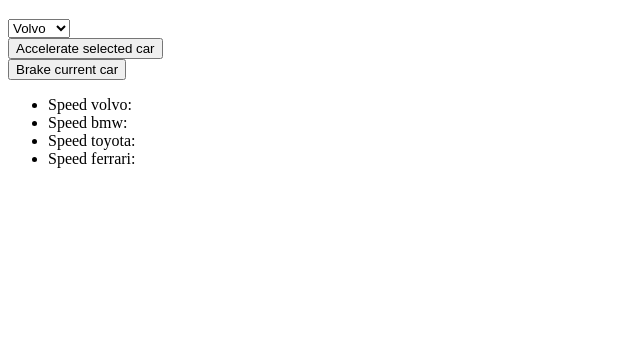
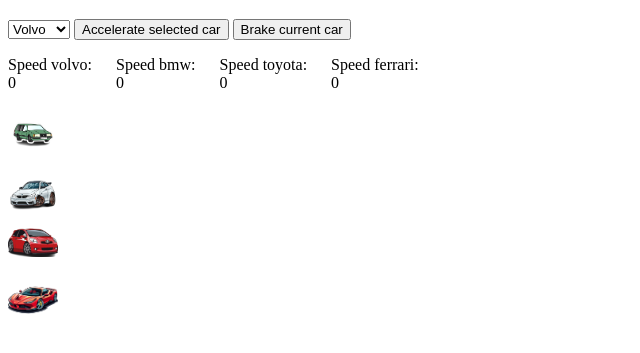
Before and after one commit to mag-lange/mag-lange-dcst1007, a plain HTML site: page OOP1/OOP1.html in a window 1280 px wide. Shown: the part 61-414 px from the top of the page, without its empty margins (0-640 px from the left). Drawn offline with Linux system fonts and the light colour scheme.

Commit message:
pictures and speed GUI

```diff
--- /dev/null
+++ b/OOP1/OOP1.css
@@ -0,0 +1,33 @@
+
+    #volvo_car,
+    #bmw_car,
+    #toyota_car,
+    #ferrari_car {
+        width: 50px;
+        height: auto;
+        display: block;
+        margin: 10px 0;
+    }
+
+
+    #speed_cars {
+        list-style-type: none;
+        padding: 0;
+    }
+
+    #speed_cars li {
+        display: inline-block;
+        margin-right: 20px; /* Adjust margin as needed for spacing */
+    }
+
+    .speed_value {
+        display: inline-block;
+        margin-left: 5px; /* Adjust margin as needed for spacing */
+    }
+
+    img {
+        width: 150px; /* Adjust the width as needed for your images */
+        height: auto; /* Maintain aspect ratio */
+        display: block;
+        margin: 10px 0; /* Add some margin between images */
+    }
--- a/OOP1/OOP1.html
+++ b/OOP1/OOP1.html
@@ -4,6 +4,7 @@
     <meta charset="UTF-8">
     <meta name="viewport" content="width=device-width, initial-scale=1.0">
     <title>OOP1-Magnus-Lange</title>
+    <link rel="stylesheet" href="OOP1.css">
 </head>
 <body>
     <h1> OOP1 </h1>
@@ -12,15 +13,20 @@
     <option value="1">BMW</option>
     <option value="2">Toyota</option>
     <option value="3">Ferrari</option>
-</select> <br>
-<button id="accelerate">Accelerate selected car</button> <br>
+</select>
+<button id="accelerate">Accelerate selected car</button>
 <button id="brake">Brake current car</button>
 <ul id="speed_cars">
-    <li>Speed volvo: </li>
-    <li>Speed bmw: </li>
-    <li>Speed toyota: </li>
-    <li>Speed ferrari: </li>
+    <li>Speed volvo:  <div id="speed_volvo"></div></li>
+    <li>Speed bmw:  <div id="speed_bmw"></div> </li>
+    <li>Speed toyota:  <div id="speed_toyota"></div> </li>
+    <li>Speed ferrari:<div id="speed_ferrari"></div>  </li>
 </ul>
+
+<img id="volvo_car" src="volvocartoon.png"></img>
+<img id="bmw_car" src="BMWcartoon.png"></img>
+<img id="toyota_car" src="toyota_car.png"></img>
+<img id="ferrari_car" src="ferraricartoon.png"></img>
 
 
     <script src="OOP1.js"></script>
--- a/OOP1/OOP1.js
+++ b/OOP1/OOP1.js
@@ -1,4 +1,25 @@
 //Code for OOP1.html
+//global variables
+let x = 0
+setInterval(() => {
+    x = x%4
+    let speed = cars[x].speed
+    switch (x) {
+        case 0:
+            document.getElementById("speed_volvo").innerHTML = speed
+            break;
+        case 1:
+            document.getElementById("speed_bmw").innerHTML = speed
+            break;
+        case 2:
+            document.getElementById("speed_toyota").innerHTML = speed
+            break;
+        case 3:
+            document.getElementById("speed_ferrari").innerHTML = speed
+            break;
+    }
+    x++
+},100)
 class Car {
     constructor(registration, brand, yearModel, speed, max_speed) {
         this.registration = registration
@@ -10,11 +31,19 @@
     accelerate() {
         console.log("accelerating " + this.brand +"..." )
         this.speed = this.speed + 10
+        if(this.speed >= this.max_speed) {
+            this.speed = this.max_speed
+            return this.speed
+        }
         return this.speed
     }
     brake() {
         console.log("braking..."+ this.brand +"..." )
         this.speed = this.speed - 10
+        if (this.speed < 0) {
+            this.speed = 0
+            return this.speed
+        }
         return this.speed
     }
 }
```
Also changed, not shown: OOP1/BMWcartoon.png (added), OOP1/ferraricartoon.png (added), OOP1/toyota_car.png (added), OOP1/volvocartoon.png (added).
